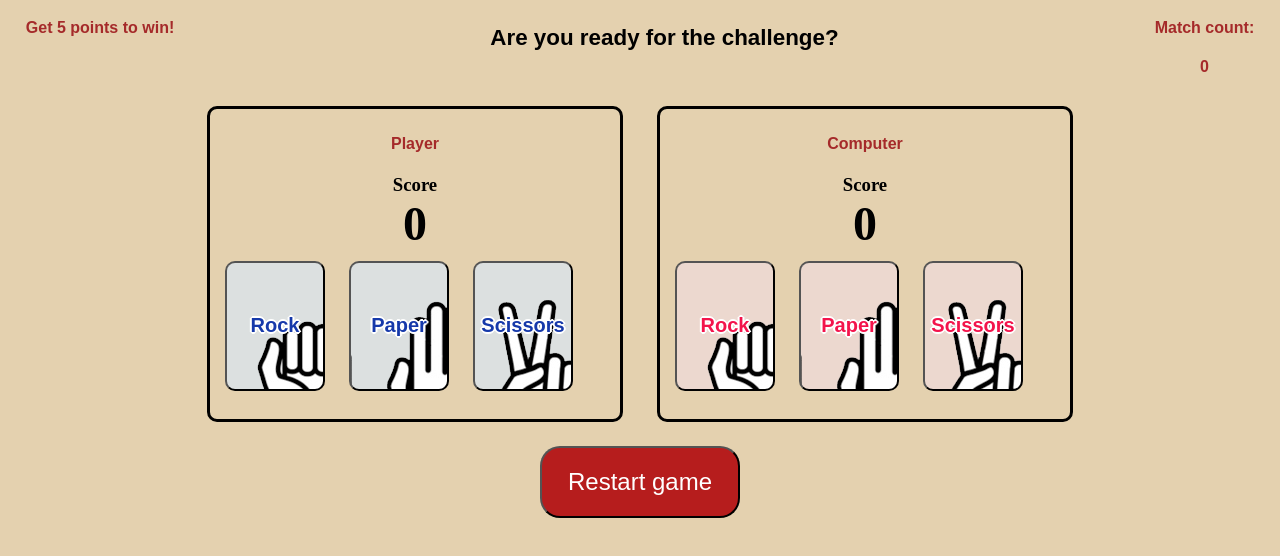
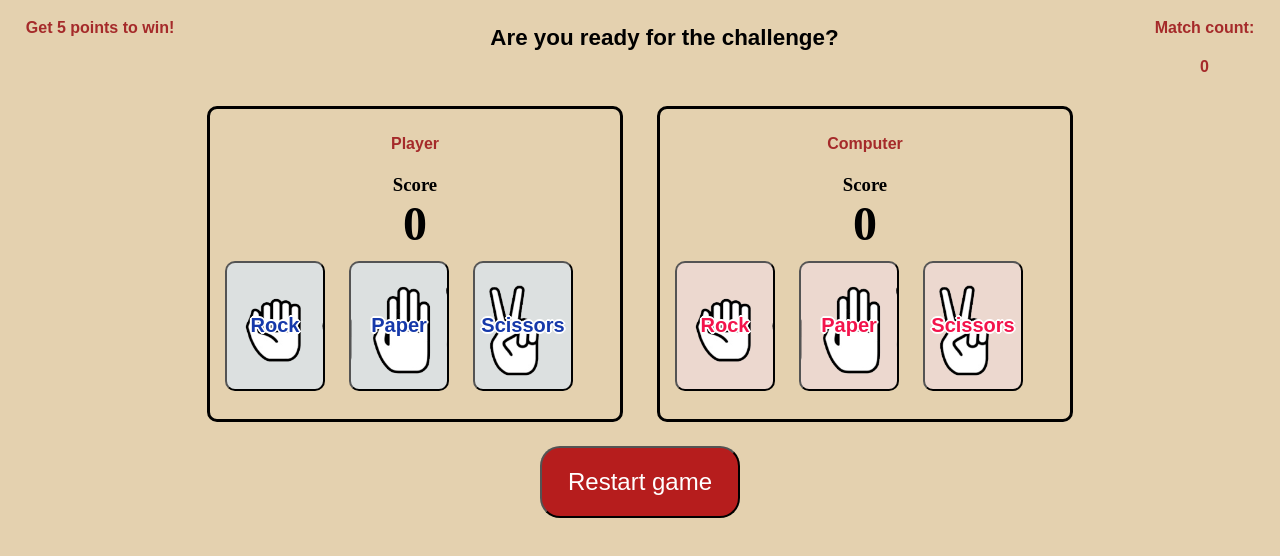
Before and after one commit to yuejiahz/rock-scissors-paper, a plain HTML site: page rock paper scissors game final project.html in a window 1280 px wide. Shown: the part 74-630 px from the top of the page. Drawn offline with Linux system fonts and the light colour scheme.

Commit message:
solved bug in naming id in html file

```diff
--- a/rock paper scissors game final project.css
+++ b/rock paper scissors game final project.css
@@ -74,16 +74,19 @@ h2,h3{
     font-size: 300%;
 }
 
-#rock-player,#rock-computer{
+#rock,#rock-computer{
     background-image: url("img/rock.png");
+    background-size:100%;
 }
 
-#scissors-player,#scissors-computer{
+#scissors,#scissors-computer{
     background-image: url("img/scissors.png");
+    background-size:100%;
 }
 
-#paper-player,#paper-computer{
+#paper,#paper-computer{
     background-image: url("img/paper.png");
+    background-size:100%;
 }
 
 .player-buttons{
--- a/rock paper scissors game final project.html
+++ b/rock paper scissors game final project.html
@@ -24,9 +24,9 @@
                 <p id='player'> Player </p>
                 <h3>Score </h2>
                     <h2 id='player-scoreboard'>0 </h2>
-                    <button id="rock-player" class='player-buttons'>Rock</button>
-                    <button id="paper-player" class='player-buttons'>Paper</button>
-                    <button id="scissors-player" class='player-buttons'>Scissors</span></button>
+                    <button id="rock" class='player-buttons'>Rock</button>
+                    <button id="paper" class='player-buttons'>Paper</button>
+                    <button id="scissors" class='player-buttons'>Scissors</span></button>
             </div>
 
             <div id="computer-section">
--- a/rock paper scissors game final project.js
+++ b/rock paper scissors game final project.js
@@ -4,9 +4,9 @@ let computerSelection, playerSelection, status;
 let matchNum = 0;
 
 //select buttons
-const rock = document.querySelector('#rock-player');
-const paper = document.querySelector('#paper-player');
-const scissors = document.querySelector('#scissors-player');
+const rock = document.querySelector('#rock');
+const paper = document.querySelector('#paper');
+const scissors = document.querySelector('#scissors');
 const playerButton = document.getElementById(`${playerSelection}`);
 const startButton = document.querySelector('#start-game');
 
```
